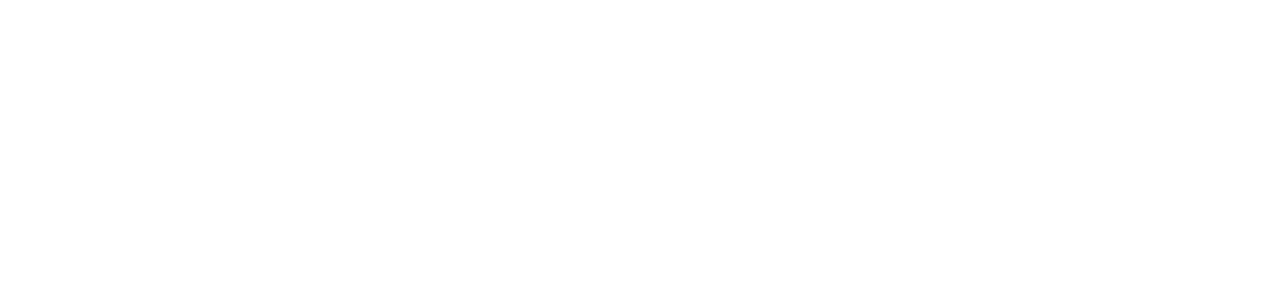
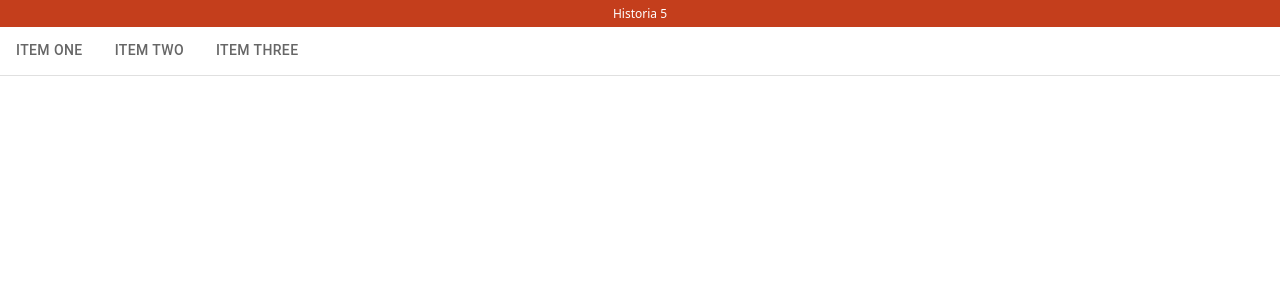
Before and after one commit to SebastianBaeza/DigitalSkillApp, a React (Vite) app in the folder react-app/: page /HU05 in a window 1280 px wide. Before the commit this address had no page. Shown: the top 300 px of the page. Built offline with nearby package versions, Linux system fonts and the light colour scheme.

Commit message:
avance hu05

```diff
--- a/react-app/src/App.jsx
+++ b/react-app/src/App.jsx
@@ -25,6 +25,7 @@
 import { Routes, Route, BrowserRouter } from 'react-router-dom';
 import Entrypoint from './Entrypoint.jsx';
 import './App.css';
+import { HU05 } from './HU05.jsx';
 
 // import Register from './user/Register';
 // import Composer_index from './Composer_index';
@@ -44,8 +45,8 @@
           <BrowserRouter>
             <Routes>
               <Route path="/" element={<Entrypoint />} />
-              {/* <Route path="/login" element={<Login />} />
-              <Route path="/register" element={<Register />} />
+              <Route path="/HU05" element={<HU05 />} />
+              {/* <Route path="/register" element={<Register />} />
               <Route path="/sound" element={<Sonido />} />
               <Route path="/compositor" element={<Composer_index />} />
               <Route path="/compositor/:id" element={<Composer />} />
--- a/react-app/src/Entrypoint.jsx
+++ b/react-app/src/Entrypoint.jsx
@@ -23,7 +23,7 @@
         <Button variant="contained" href="/HUs/HU2">HU2</Button>
         <Button variant="contained" href="/HUs/HU3">HU3</Button>
         <Button variant="contained" href="/HUs/HU4">HU4</Button>
-        <Button variant="contained" href="/HUs/HU5">HU5</Button>
+        <Button variant="contained" href="/HU05">HU5</Button>
         <Button variant="contained" href="/HUs/HU6">HU6</Button>
         <Button variant="contained" href="/HUs/HU7">HU7</Button>
         <Button variant="contained" href="/HUs/HU8">HU8</Button>
--- /dev/null
+++ b/react-app/src/HU05.jsx
@@ -0,0 +1,16 @@
+import { Title } from "./assets/HUs/HU05/Title";
+import { PptToolbar } from "./assets/HUs/HU05/PptToolbar";
+import { PptSlide } from "./assets/HUs/HU05/PptSlide";
+import './assets/HUs/HU05/styles/HU05.css';
+
+export function HU05 () {
+    return (
+        <>
+            <Title name="Historia 5" />
+            <PptToolbar />
+            <aside className="ppt-slides-bar">
+                <PptSlide />
+            </aside>
+        </>
+    )
+}
--- /dev/null
+++ b/react-app/src/assets/HUs/HU05/PptSlide.jsx
@@ -0,0 +1,6 @@
+export function PptSlide () {
+
+    return (
+        <div className="ppt-slide"></div>
+    )
+}
--- /dev/null
+++ b/react-app/src/assets/HUs/HU05/PptToolbar.jsx
@@ -0,0 +1,16 @@
+import { Box, Tabs, Tab } from "@mui/material";
+
+export function PptToolbar () {
+
+    return (
+        <>
+        <Box sx={{borderBottom: 1, borderColor: "divider"}}>
+            <Tabs className="ppt-toolbar-options">
+                <Tab label="Item One"/>
+                <Tab label="Item Two"/>
+                <Tab label="Item Three"/>
+            </Tabs>
+        </Box>
+        </>
+    )
+}
--- /dev/null
+++ b/react-app/src/assets/HUs/HU05/Title.jsx
@@ -0,0 +1,8 @@
+export function Title ({name}) {
+
+    return (
+        <div className="ppt-title">
+            {name}
+        </div>
+    )
+}
--- /dev/null
+++ b/react-app/src/assets/HUs/HU05/styles/HU05.css
@@ -0,0 +1,38 @@
+body {
+    margin: 0;
+    display: flex;
+    flex-direction: column;
+}
+
+.ppt-title {
+    display: flex;
+    background-color: #C43E1C;
+    color: #fff;
+    font-size: 12px;
+    padding: 5px;
+    justify-content: center;
+    align-items: top;
+    width: 100%;
+    box-sizing: border-box;
+}
+
+.ppt-toolbar-main {
+    border-radius: 12px;
+    border-color: gray;
+    border-bottom: 2;
+}
+
+.ppt-toolbar-options {
+    color: blue;
+}
+
+.ppt-slide {
+    border-color: gray;
+    min-width: 150px;
+    min-height: 50px;
+    border: 5px;
+}
+
+.ppt-slides-bar {
+    border-color: gray;
+}
--- a/react-app/src/index.css
+++ b/react-app/src/index.css
@@ -2,7 +2,6 @@
     margin: 0;
     /* background: #222; */
     font-family: system-ui;
-    place-content: center;
     min-height: 100vh;
 }
 
```
